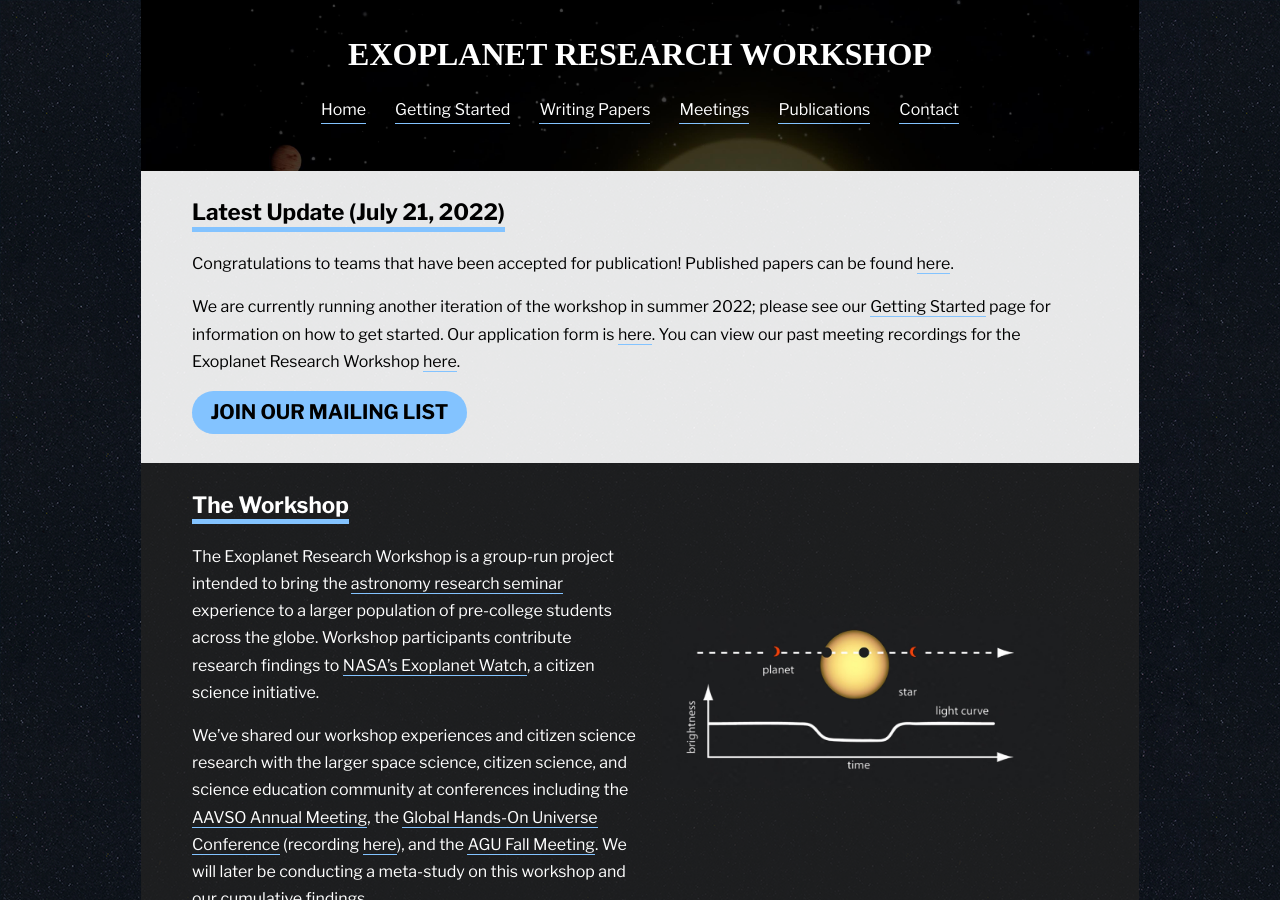
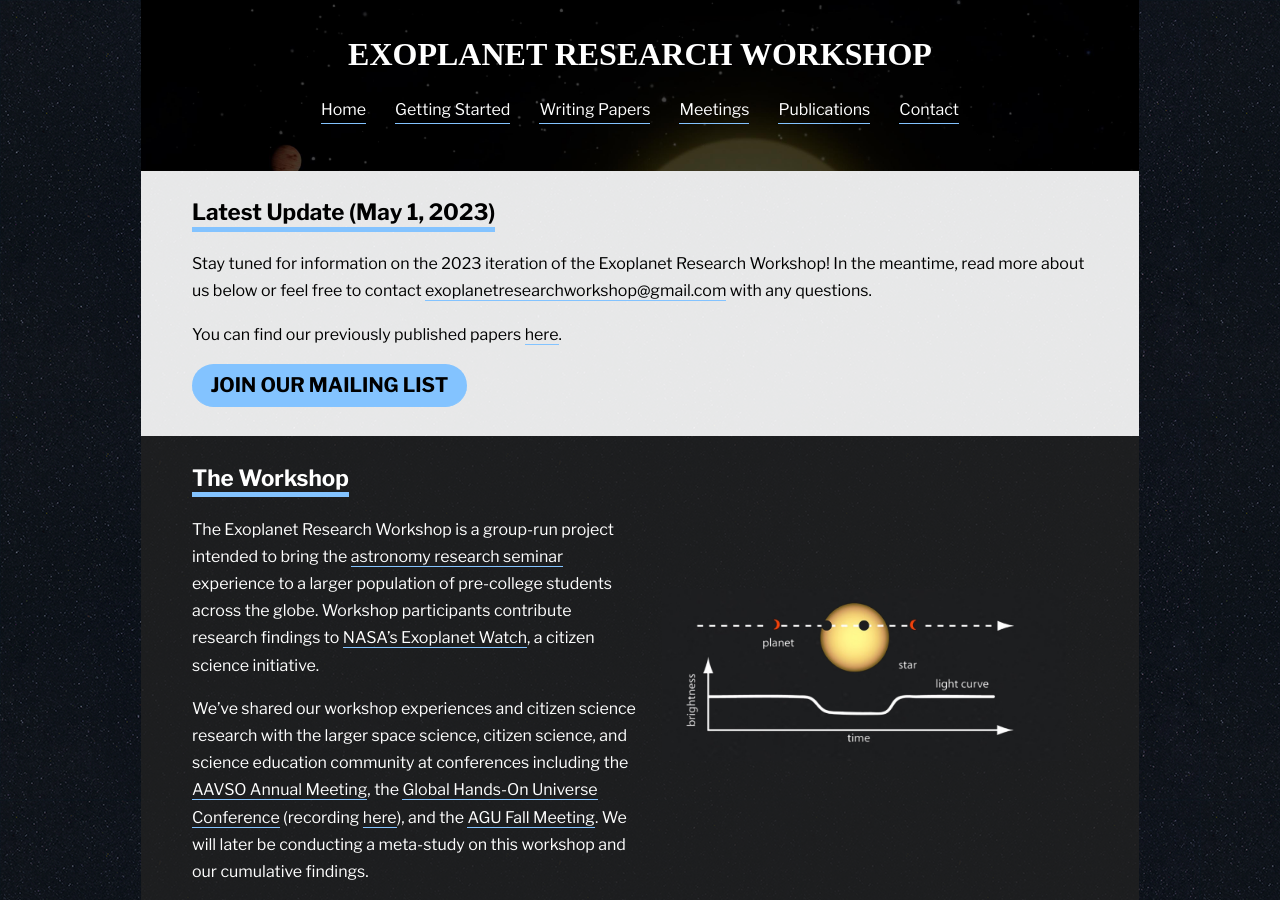
Before and after one commit to paigeyeung/exoplanetresearchworkshop, a Jekyll site: the page built from index.md, in a window 1280 px wide and 900 px high. Built offline with Jekyll 4.4.1, drawn with Linux system fonts in a browser that asks for light colours; some web fonts are replaced.

Commit message:
2023 update

```diff
--- a/_config.yml
+++ b/_config.yml
@@ -5,32 +5,19 @@ include:
   - _redirects
 
 contacts:
-  - name: Paige Yeung
-    firstname: Paige
-    email: pcy@mit.edu
-    zoom_url: https://mit.zoom.us/my/paigeyeung
-    topics: EXOTIC/Colab updates, background on exoplanets and TTVs, website resources, AIJ/DS9, general questions
-    bio: "Paige has been involved in NASA's Exoplanet Watch since January 2020 and has interests in astronomy, mathematical modeling, conservation science, and science communication. Feel free to reach out!"
-
-  # - name: Quinn Perian
-  #   email: qperian@ohs.stanford.edu
-  #   zoom_url: https://stanford.zoom.us/my/quinnperian
-  #   topics: EXOTIC, Python, AIJ, or the project in general
-  # - name: Elliott Chalcraft
-  #   email: elliottq@ohs.stanford.edu
-  #   zoom_url: ""
-  #   topics: AIJ for Mac, EXOTIC offline, or anything else!
   - name: Keshav Narang
     firstname: Keshav
     email: keshavn@ohs.stanford.edu
     topics: EXOTIC, background on exoplanets and TTVs, general questions
     bio: "Keshav Narang is a junior at Stanford Online High School fascinated by astronomy, machine learning, and data science. He is an enthusiastic member of Exoplanet Watch and currently studies double stars in a student team. In his free time, he enjoys reading and learning the drums, and he is thrilled to be supporting new researchers through the Exoplanet Research Workshop."
 
-  - name: Lindsay Koo
-    firstname: Lindsay
-    email: lykoo@usc.edu
-    topics: general questions about participating in the Exoplanet Research Workshop
-    bio: "Lindsay is passionate about astronomy, optics, astronautics, and public science engagement. She is excited to continue supporting Exoplanet Watch and the Exoplanet Research Workshop, and encourages everyone to get involved."
+  - name: Paige Yeung (Advisor)
+    firstname: Paige
+    email: pcy@mit.edu
+    zoom_url: https://mit.zoom.us/my/paigeyeung
+    topics: EXOTIC/Colab updates, background on exoplanets and TTVs, website resources, AIJ/DS9, general questions
+    bio: "Paige studies math and planetary science at MIT and previously led the Exoplanet Research Workshop for three years.
+    As an advisor, she hopes to continue to inspire students' interest in astronomy and community-based science."
 
   - name: Kalee Tock (Advisor)
     firstname: Kalee
@@ -38,6 +25,12 @@ contacts:
     zoom_url: https://stanford.zoom.us/j/2940180841
     topics: accessing Google Drive files, general questions
     bio: ""
+
+contacts2022:
+  - name: Paige Yeung
+  - name: Keshav Narang
+  - name: Lindsay Koo
+  - name: Kalee Tock (Advisor)
 
 contacts2021:
   - name: Paige Yeung
--- a/_includes/contacts.html
+++ b/_includes/contacts.html
@@ -43,6 +43,12 @@
 
 </div>
 <div class="page-display">
+    <h2>2022 Team</h2>
+    {% for contact in site.contacts2022 %}
+        <div class="contact-compressed-display">
+            {{ contact.name }}
+        </div>
+    {% endfor %}
 
     <h2>2021 Team</h2>
     {% for contact in site.contacts2021 %}
--- a/index.md
+++ b/index.md
@@ -5,11 +5,13 @@ title: Home
 
 <div class="page-display-light" markdown="1">
 
-## Latest Update (July 21, 2022)
+## Latest Update (May 1, 2023)
 
-Congratulations to teams that have been accepted for publication! Published papers can be found [here](/publications/).
+Stay tuned for information on the 2023 iteration of the Exoplanet Research Workshop! In the meantime, read more about us below or feel free to contact [exoplanetresearchworkshop@gmail.com](mailto:exoplanetresearchworkshop@gmail.com) with any questions.
 
-We are currently running another iteration of the workshop in summer 2022; please see our [Getting Started](/getting-started/){: target="_blank"} page for information on how to get started. Our application form is [here](/apply/){: target="_blank"}. You can view our past meeting recordings for the Exoplanet Research Workshop [here](/meetings/).
+You can find our previously published papers [here](/publications/).
+
+<!-- We are currently running another iteration of the workshop in summer 2022; please see our [Getting Started](/getting-started/){: target="_blank"} page for information on how to get started. Our application form is [here](/apply/){: target="_blank"}. You can view our past meeting recordings for the Exoplanet Research Workshop [here](/meetings/).  -->
 
 [Join Our Mailing List](/interestform/){: .button target="_blank"}
 
```
